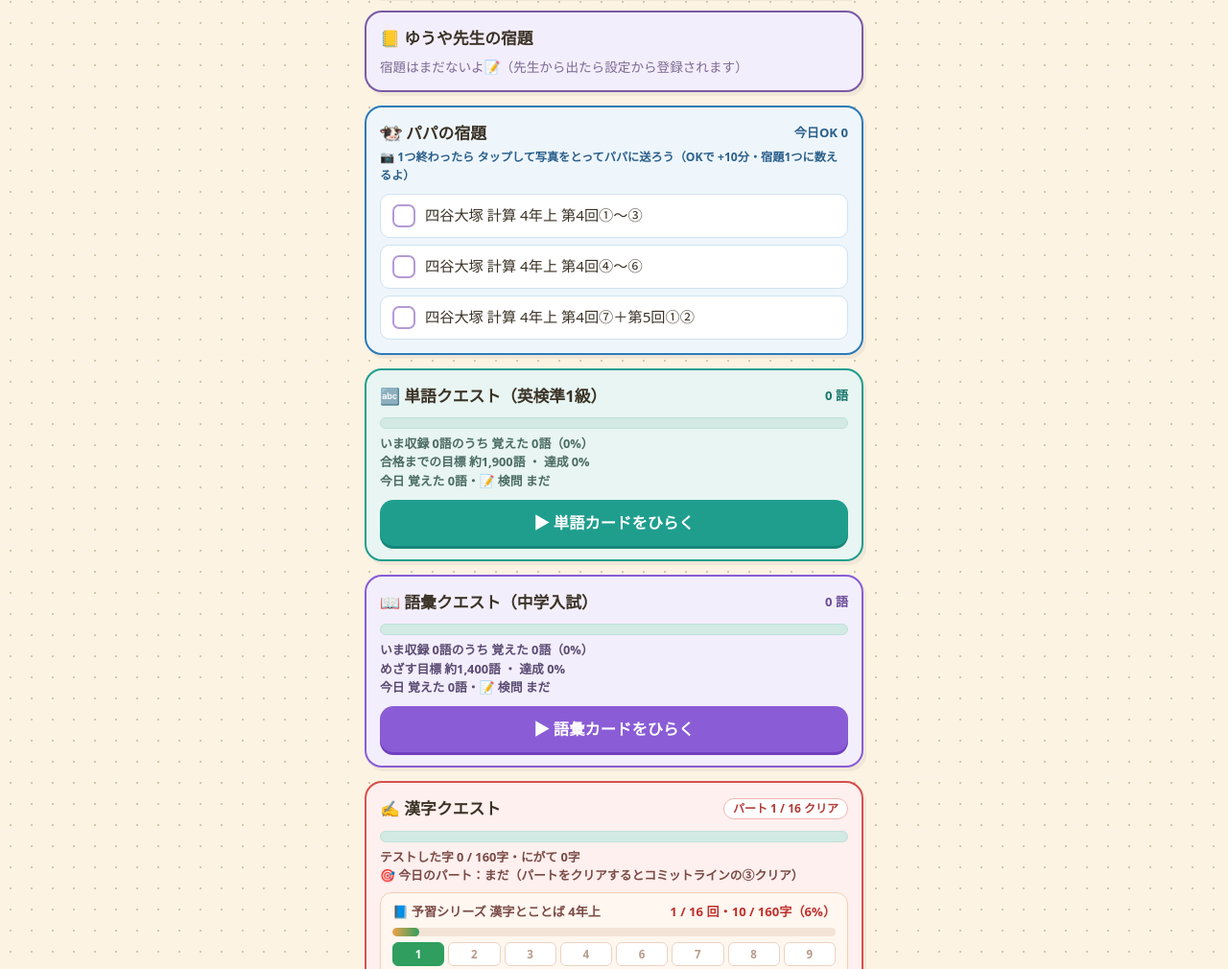
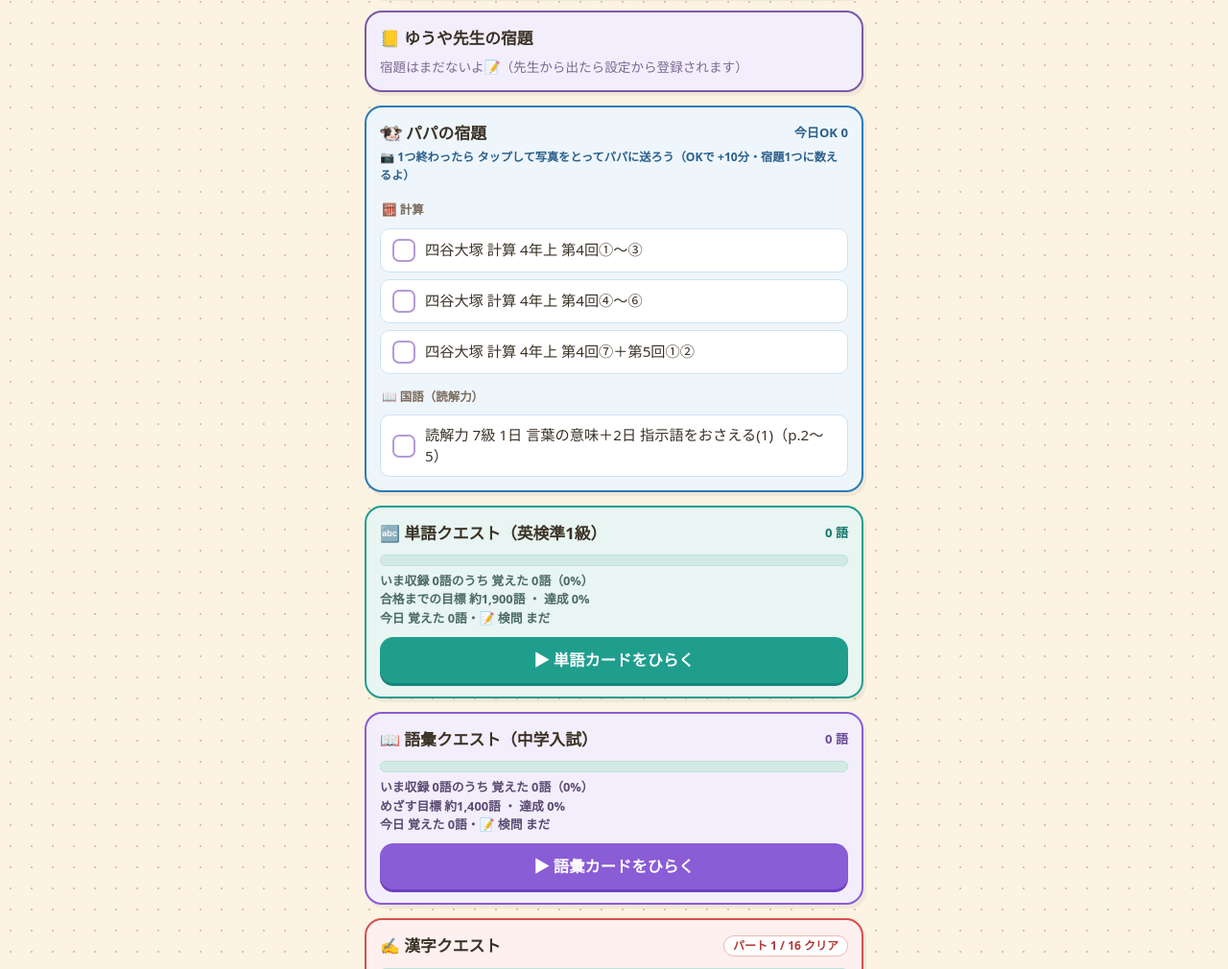
Before and after one commit to kohshi529-glitch/questboard, a plain HTML site: page index.html in a window 1280 px wide. Shown: the part 933-1943 px from the top of the page at 96% size. Drawn offline with Linux system fonts and the light colour scheme; a web font is replaced by a local one.

Commit message:
Add files via upload

```diff
--- a/index.html
+++ b/index.html
@@ -119,6 +119,7 @@
   .kj-pa{font-size:.88rem;line-height:1.8;margin:4px 0 6px;padding:8px 10px;background:#fffdf5;border:1.5px solid #eadfb8;border-radius:10px;font-weight:700}
   .kj-btn{display:block;width:100%;border:none;background:#d6504e;color:#fff;padding:12px;border-radius:14px;font-weight:900;font-size:1rem;margin-top:8px;box-shadow:0 3px 0 #b23a37;font-family:inherit}
   .kj-btn.ok{background:#2f9e5e;box-shadow:0 3px 0 #22804a}
+  .phw-sub{font-size:.78rem;font-weight:900;color:#7a6a5a;margin:8px 2px 2px}
   .kj-undo{margin-top:-4px;text-align:right}
   .kj-undo .kj-link{display:inline-block;margin:4px 0 0}
   .kj-undo.open{text-align:left;background:#fff;border:1.5px solid #e9c9c5;border-radius:12px;padding:8px;margin-top:6px}
@@ -559,6 +560,17 @@
   </div>
 
   <div class="sec">
+    <h3><img class="pface" src="./papa-face.png" alt=""> パパの宿題（国語）</h3>
+    <p class="hint">受験研究社「基本トレーニング 読解力 7級」を、1日2セクション（2日分）ずつ出します。計算と同じく 写真→パパOKで宿題1つに数えます。つねに1つ表示。OKした分は次の日に消えて、次の2セクションが足されます（1日＋2日 → 3日＋4日 … → 29日＋30日 → 進級テスト）。</p>
+    <label style="display:flex;gap:8px;align-items:center"><input type="checkbox" id="d_kzOn" style="width:auto"> 表示する</label>
+    <label>教材名</label><input id="d_kzBook" placeholder="読解力 7級">
+    <label>次に足すセクション（変えると、まだ終わっていない国語の項目をここから並べ直します）</label>
+    <select id="d_kzNext"></select>
+    <label>1回に出すセクション数</label><select id="d_kzN"><option value="1">1</option><option value="2">2</option><option value="3">3</option></select>
+    <button class="btn gray" style="margin-top:8px" onclick="kzSave()">💾 国語の宿題を保存</button>
+  </div>
+
+  <div class="sec">
     <h3>🎁 ごほうび（実現できる物だけ）</h3>
     <label>シーズン報酬の選択肢（娘が1つ選ぶ・1行1つ）</label><textarea id="d_rewards"></textarea>
     <label>ガチャの景品（1行1つ）</label><textarea id="d_gacha"></textarea>
@@ -879,25 +891,36 @@ function phwS(){var p=S.phw;if(!p||(p.v!==2&&p.v!==3&&p.v!==4)){p=S.phw={v:4,on:
   /* 同期で2台の結果を合わせた時の後かたづけ：同じ項目の重複を消し、次に足す位置を並んでいる項目より後ろにする */
   var _sd={};p.items=p.items.filter(function(x){if(!x||_sd[x.id])return false;_sd[x.id]=1;return true;});
   p.items.forEach(function(x){if(x.t===4){var e=(+x.g)+(+x.n||PHW_N);if(e>(+p.ng||0))p.ng=e;}});
+  /* 2026-11-22：国語（読解力）パートを追加。1日2セクションずつ、つねに1つ表示 */
+  if(!p.kz)p.kz={on:1,book:'読解力 7級',ng:0,n:2,open:1};
+  p.items.forEach(function(x){if(x.t===5){var e=(+x.g)+(+x.n||1);if(e>(+p.kz.ng||0))p.kz.ng=e;}});
   return p;}
+/* 国語：受験研究社「基本トレーニング 読解力 7級」のもくじ（1日＝2ページ、31番目は進級テスト） */
+var KZ_T=['言葉の意味','指示語をおさえる(1)','指示語をおさえる(2)','接続語をおさえる(1)','接続語をおさえる(2)','まとめテスト(1)','場面をつかむ','あらすじをとらえる','心情を読み取る','心情のうつり変わりをつかむ','原因・理由をつかむ','まとめテスト(2)','話の展開をつかむ','段落の構成をつかむ','主題を読み取る','結論をつかむ','まとめテスト(3)','物語を読む(1)','物語を読む(2)','物語を読む(3)','脚本を読む','まとめテスト(4)','説明文を読む(1)','説明文を読む(2)','説明文を読む(3)','まとめテスト(5)','詩を読む(1)','詩を読む(2)','短歌・俳句を読む','まとめテスト(6)','進級テスト'];
+function kzName(i){return i<30?(i+1)+'日 '+KZ_T[i]:KZ_T[30];}
+function kzLabel(it,p){var k=(p||phwS()).kz,g=+it.g,n=+it.n||1,nm=[],i;for(i=g;i<g+n;i++)nm.push(kzName(i));
+  var last=g+n-1,a=2*(g+1),b=last<30?2*(last+1)+1:64;return (k.book||'読解力')+' '+nm.join('＋')+'（p.'+a+'〜'+b+'）';}
+function kzFinished(){var p=phwS();return p.kz.ng>=KZ_T.length&&!p.items.some(function(x){return x.t===5&&x.st!=='ok';});}
 function phwLast(p){return (+p.max||20)*PHW_PP-1;}
-function phwFinished(){var p=phwS();return p.ng>phwLast(p)&&!p.items.some(function(x){return x.st!=='ok';});}
+function phwFinished(){var p=phwS();return p.ng>phwLast(p)&&!p.items.some(function(x){return x.t!==5&&x.st!=='ok';});}
 var PHW_H=['①','②','③'],PHW_H2=['①〜④','⑤〜⑦'];
 function phwPg(g){return {k:Math.floor(g/PHW_PP)+1,i:g%PHW_PP};}
 function phwRange(g0,n){var out=[],cur=null;for(var g=g0;g<g0+n;g++){var q=phwPg(g);if(!cur||cur.k!==q.k){cur={k:q.k,a:[]};out.push(cur);}cur.a.push(q.i);}
   return out.map(function(r){var t=r.a.length>=3?PHW_C.charAt(r.a[0])+'〜'+PHW_C.charAt(r.a[r.a.length-1]):r.a.map(function(i){return PHW_C.charAt(i);}).join('');return '第'+r.k+'回'+t;}).join('＋');}
-function phwLabel(it,p){p=p||phwS();var b=(p.book||'計算')+' ';
+function phwLabel(it,p){p=p||phwS();if(it.t===5)return kzLabel(it,p);var b=(p.book||'計算')+' ';
   if(it.t===4)return b+phwRange(it.g,it.n);
   return b+'第'+it.k+'回'+(it.h<0?'①〜⑦':((it.t===3?PHW_H:PHW_H2)[it.h]||''));}
-function phwOpen(){return phwS().items.filter(function(x){return x.st!=='ok';});}
+function phwOpen(){return phwS().items.filter(function(x){return x.st!=='ok'&&x.t!==5;});}
+function kzOpen(){return phwS().items.filter(function(x){return x.st!=='ok'&&x.t===5;});}
 function phwFill(){var p=phwS(),td=today(),ch=false;
   var keep=p.items.filter(function(x){return !(x.st==='ok'&&x.okDate&&x.okDate<td);});if(keep.length!==p.items.length){p.items=keep;ch=true;}
-  var last=phwLast(p);while(phwOpen().length<3&&p.ng<=last){var n=Math.min(PHW_N,last-p.ng+1);p.items.push({id:'g'+p.ng,g:p.ng,n:n,t:4,k:phwPg(p.ng).k,st:''});p.ng+=n;ch=true;}
+  var k=p.kz;if(k.on){while(kzOpen().length<(+k.open||1)&&k.ng<KZ_T.length){var kn=Math.min(+k.n||2,KZ_T.length-k.ng);p.items.push({id:'r'+k.ng,g:k.ng,n:kn,t:5,st:''});k.ng+=kn;ch=true;}}
+  var last=phwLast(p);if(p.on)while(phwOpen().length<3&&p.ng<=last){var n=Math.min(PHW_N,last-p.ng+1);p.items.push({id:'g'+p.ng,g:p.ng,n:n,t:4,k:phwPg(p.ng).k,st:''});p.ng+=n;ch=true;}
   if(ch){save();maybeSync();}}
 function phwRoll(){phwFill();}
 function phwFind(id){return phwS().items.find(function(x){return x.id===id;});}
 var _phwId=null;
-function phwTap(id){var p=phwS(),it=phwFind(id);if(!p.on||!it)return;
+function phwTap(id){var p=phwS(),it=phwFind(id);if(!it||!(it.t===5?p.kz.on:p.on))return;
   if(calcOwner()==='papa'){if(it.st==='sub')return;if(it.st==='ok'){if(confirm('「'+phwLabel(it)+'」を未完了に戻しますか？'))phwUnok(id);}else if(confirm('写真なしで「'+phwLabel(it)+'」を完了（OK）にしますか？'))phwOk(id);return;}
   if(it.st==='ok')return;if(it.st==='sub'&&!confirm('写真を撮り直しますか？'))return;
   _phwId=id;_hwPick=-2;var f=document.getElementById('hwFile');f.value='';f.click();}
@@ -913,18 +936,25 @@ function phwNg(id){var it=phwFind(id);if(!it)return;var note=prompt('やり直
 function phwUnok(id){var p=phwS(),it=phwFind(id);if(!it)return;rollover();if(it.okDate===today()&&_num(S.day.hwOk)>0)S.day.hwOk=_num(S.day.hwOk)-1;
   var lg=p.log&&p.log[today()];if(lg){var k=lg.indexOf(phwLabel(it));if(k>=0)lg.splice(k,1);}it.st='';delete it.okDate;save();maybeSync();render();}
 function phwOkToday(){var td=today();return phwS().items.filter(function(x){return x.st==='ok'&&x.okDate===td;}).length;}
-function renderPhw(){var el=document.getElementById('phwCard');if(!el)return;var p=phwS();if(!p.on){el.innerHTML='';return;}
+function renderPhw(){var el=document.getElementById('phwCard');if(!el)return;var p=phwS();if(!p.on&&!p.kz.on){el.innerHTML='';return;}
   var isPapa=(calcOwner()==='papa'),per=+S.cfg.hwPer||0,td=today(),pend=p.items.filter(function(x){return x.st==='sub';}).length,okN=phwOkToday();
-  var items=p.items.map(function(it){var st=it.st||'',cls=st==='ok'?' done':st==='sub'?' sub':st==='ng'?' ng':'',box=st==='ok'?'✓':st==='sub'?'📷':st==='ng'?'↩':'',info='',idq="'"+it.id+"'";
+  var row=function(it){var st=it.st||'',cls=st==='ok'?' done':st==='sub'?' sub':st==='ng'?' ng':'',box=st==='ok'?'✓':st==='sub'?'📷':st==='ng'?'↩':'',info='',idq="'"+it.id+"'";
     if(st==='sub'){if(isPapa){var src=HWPH[it.ph];info='<div class="hw-act">'+(src?'<img class="hw-th" src="'+src+'" onclick="event.stopPropagation();viewHwPhoto(\''+it.ph+'\')">':'<span class="hw-st">📷 写真を読み込み中…</span>')+'<button class="hw-ab" onclick="event.stopPropagation();phwOk('+idq+')">✅ OK</button><button class="hw-ab ng" onclick="event.stopPropagation();phwNg('+idq+')">↩ やり直し</button></div>'+ntfyLine(it.nt);}
       else info='<div class="hw-st">📷 パパの確認待ち（OKで +'+per+'分）</div>'+((it.nt&&it.nt!==1)?'<div class="hw-st ng">⚠️ パパに通知できなかったよ。直接「写真送ったよ」と伝えてね</div>':'');}
     else if(st==='ng')info='<div class="hw-st ng">↩ やり直し：'+esc(it.note||'もう一度やってみよう')+'</div>';
     else if(st==='ok'&&per&&S.cfg.bonusOn)info='<div class="hw-st ok">+'+per+'分 ゲット！</div>';
-    return '<div class="hw-item'+cls+'" onclick="phwTap('+idq+')"><div class="hw-box">'+box+'</div><div class="hw-body"><div class="hw-txt">'+esc(phwLabel(it,p))+'</div>'+info+'</div></div>';}).join('');
-  var tip=isPapa?(pend?'<div class="hw-tip">🔔 確認待ちが '+pend+'件 あります。写真を見て OK／やり直し を押してください</div>':'<div class="hw-tip">つねに3つ表示。OKした分は次の日に消えて、次の3ページが足されます</div>')
+    return '<div class="hw-item'+cls+'" onclick="phwTap('+idq+')"><div class="hw-box">'+box+'</div><div class="hw-body"><div class="hw-txt">'+esc(phwLabel(it,p))+'</div>'+info+'</div></div>';};
+  var ic=p.items.filter(function(x){return x.t!==5;}),ik=p.items.filter(function(x){return x.t===5;}),both=p.on&&p.kz.on;
+  var items=(p.on?(both?'<div class="phw-sub">🧮 計算</div>':'')+ic.map(row).join(''):'')
+    +(p.kz.on?(both?'<div class="phw-sub">📖 国語（読解力）</div>':'')+ik.map(row).join('')+(kzFinished()?'<div class="hw-tip" style="font-weight:900">🎉 '+esc(p.kz.book||'読解力')+' ぜんぶ終わったよ！'+(isPapa?'（次の本は保護者メニューで設定）':'')+'</div>':''):'');
+  var tip=isPapa?(pend?'<div class="hw-tip">🔔 確認待ちが '+pend+'件 あります。写真を見て OK／やり直し を押してください</div>':'<div class="hw-tip">計算はつねに3つ、国語は1つ（2日分）表示。OKした分は次の日に消えて、次が足されます</div>')
     :'<div class="hw-tip">📷 1つ終わったら タップして写真をとってパパに送ろう'+(S.cfg.bonusOn&&per?'（OKで +'+per+'分・宿題1つに数えるよ）':'（宿題1つに数えるよ）')+'</div>';
-  var fin=phwFinished()?'<div class="hw-tip" style="margin-top:8px;font-weight:900">🎉 第'+(+p.max||20)+'回まで ぜんぶ終わったよ！'+(isPapa?'（次のテキストは保護者メニューで教材名・回を設定してください）':'つぎのテキストはパパが用意するね')+'</div>':'';
+  var fin=(p.on&&phwFinished())?'<div class="hw-tip" style="margin-top:8px;font-weight:900">🎉 第'+(+p.max||20)+'回まで ぜんぶ終わったよ！'+(isPapa?'（次のテキストは保護者メニューで教材名・回を設定してください）':'つぎのテキストはパパが用意するね')+'</div>':'';
   el.innerHTML='<div class="card hwcard phwcard"><div class="hw-h"><span><img class="pface" src="./papa-face.png" alt=""> パパの宿題</span><span class="hw-count">今日OK '+okN+(pend?' ・確認待ち '+pend:'')+'</span></div>'+tip+'<div class="hw-list">'+items+'</div>'+fin+'</div>';}
+function kzSave(){var p=phwS(),k=p.kz,g=function(id){return document.getElementById(id);};
+  k.on=g('d_kzOn').checked?1:0;k.book=(g('d_kzBook').value||'').trim()||'読解力 7級';k.n=+g('d_kzN').value||2;
+  var nx=+g('d_kzNext').value;if(isFinite(nx)&&nx!==k.ng){if(confirm('まだ終わっていない国語の項目を消して、「'+kzName(nx)+'」から並べ直しますか？')){p.items=p.items.filter(function(x){if(x.t===5&&x.st!=='ok'){if(x.ph)hwPhDel(x.ph);return false;}return true;});k.ng=nx;}}
+  phwFill();save();maybeSync();render();alert('国語の宿題を保存しました'+(k.on?'':'（お休み中）'));}
 function phwSave(){var p=phwS(),g=function(id){return document.getElementById(id);};var _q=phwPg(p.ng),k=parseInt(g('d_phwKai').value)||_q.k,h=+g('d_phwHalf').value||0;
   p.on=g('d_phwOn').checked?1:0;p.book=(g('d_phwBook').value||'').trim()||'四谷大塚 計算 4年上';p.max=parseInt(g('d_phwMax').value)||20;
   var ng=(k-1)*PHW_PP+Math.max(0,Math.min(PHW_PP-1,h));
@@ -1484,7 +1514,7 @@ function qbJvocabDone(){var pct=+S.cfg.passPct||50,min=+S.cfg.passMin||10,nminJ=
   var nOk=qbNewToday('jvocab')>=nminJ,qOk=qbQuizToday('jvocab').some(function(a){return a[1]>=min&&Math.round(a[0]/a[1]*100)>=pct;});return nOk&&qOk;}
 function dtList(){var td=today(),hw=S.homework||[],p=phwS();
   var tDone=hw.some(function(h){return h.st==='ok'&&h.okDate===td;}),tAv=tDone||hw.some(function(h){return h.st!=='ok';});
-  var pDone=phwOkToday()>0,pAv=!!p.on&&(pDone||p.items.some(function(x){return x.st!=='ok';}));
+  var pDone=phwOkToday()>0,pAv=!!(p.on||p.kz.on)&&(pDone||p.items.some(function(x){return x.st!=='ok';}));
   return [{k:'g',e:'📘',n:'語彙トレ',done:qbJvocabDone(),av:true,auto:'語彙クエストで 新しく'+(+S.cfg.newMinJ||14)+'語＋検問合格 したら自動で ✓'},{k:'t',e:'👨‍🏫',n:'ゆうや先生の宿題',done:tDone,av:tAv},{k:'p',e:'<img class="pface" src="./papa-face.png" alt="">',n:'パパの宿題',done:pDone,av:pAv}];}
 function dtDone(){return dtList().filter(function(x){return x.av&&x.done;}).length;}
 function dtAll(){var l=dtList().filter(function(x){return x.av;});return l.length>0&&l.every(function(x){return x.done;});}
@@ -1776,7 +1806,7 @@ function render(){
   dl.addEventListener('contextmenu',e=>e.preventDefault());
 })();
 function fillExport(){document.getElementById('d_export').value=cfgExport();}
-function dadOpen(){try{var _p=phwS();document.getElementById('d_phwOn').checked=!!_p.on;document.getElementById('d_phwBook').value=_p.book||'';var _q=phwPg(_p.ng);document.getElementById('d_phwKai').value=_q.k;document.getElementById('d_phwHalf').value=String(_q.i);document.getElementById('d_phwMax').value=_p.max||20;}catch(e){}try{var _cd=document.getElementById('d_clDate');_cd.value=yesterday();_cd.max=yesterday();document.getElementById('d_clLv').value=String(clLevel(yesterday()));_cd.onchange=function(){document.getElementById('d_clLv').value=String(clLevel(_cd.value));};}catch(e){}
+function dadOpen(){try{var _k=phwS().kz,_s=document.getElementById('d_kzNext');_s.innerHTML=KZ_T.map(function(t,i){return '<option value="'+i+'">'+kzName(i)+'</option>';}).join('');_s.value=String(Math.min(_k.ng,KZ_T.length-1));document.getElementById('d_kzOn').checked=!!_k.on;document.getElementById('d_kzBook').value=_k.book||'';document.getElementById('d_kzN').value=String(_k.n||2);}catch(e){}try{var _p=phwS();document.getElementById('d_phwOn').checked=!!_p.on;document.getElementById('d_phwBook').value=_p.book||'';var _q=phwPg(_p.ng);document.getElementById('d_phwKai').value=_q.k;document.getElementById('d_phwHalf').value=String(_q.i);document.getElementById('d_phwMax').value=_p.max||20;}catch(e){}try{var _cd=document.getElementById('d_clDate');_cd.value=yesterday();_cd.max=yesterday();document.getElementById('d_clLv').value=String(clLevel(yesterday()));_cd.onchange=function(){document.getElementById('d_clLv').value=String(clLevel(_cd.value));};}catch(e){}
   document.getElementById('d_meName').value=S.me.name;document.getElementById('d_meEmoji').value=S.me.emoji;
   document.getElementById('d_paName').value=S.pa.name;document.getElementById('d_paEmoji').value=S.pa.emoji;
   document.getElementById('d_fixed').value=S.cfg.fixed.join('\n');
--- a/sw.js
+++ b/sw.js
@@ -1,4 +1,4 @@
-const CACHE = 'questboard-v4-44';
+const CACHE = 'questboard-v4-45';
 const ASSETS = ['./','./index.html','./manifest.webmanifest','./icon-192.png','./icon-512.png','./icon-maskable-512.png','./apple-touch-icon-180.png'];
 self.addEventListener('install', e => {
   e.waitUntil(caches.open(CACHE).then(c => c.addAll(ASSETS)).then(() => self.skipWaiting()));
```
